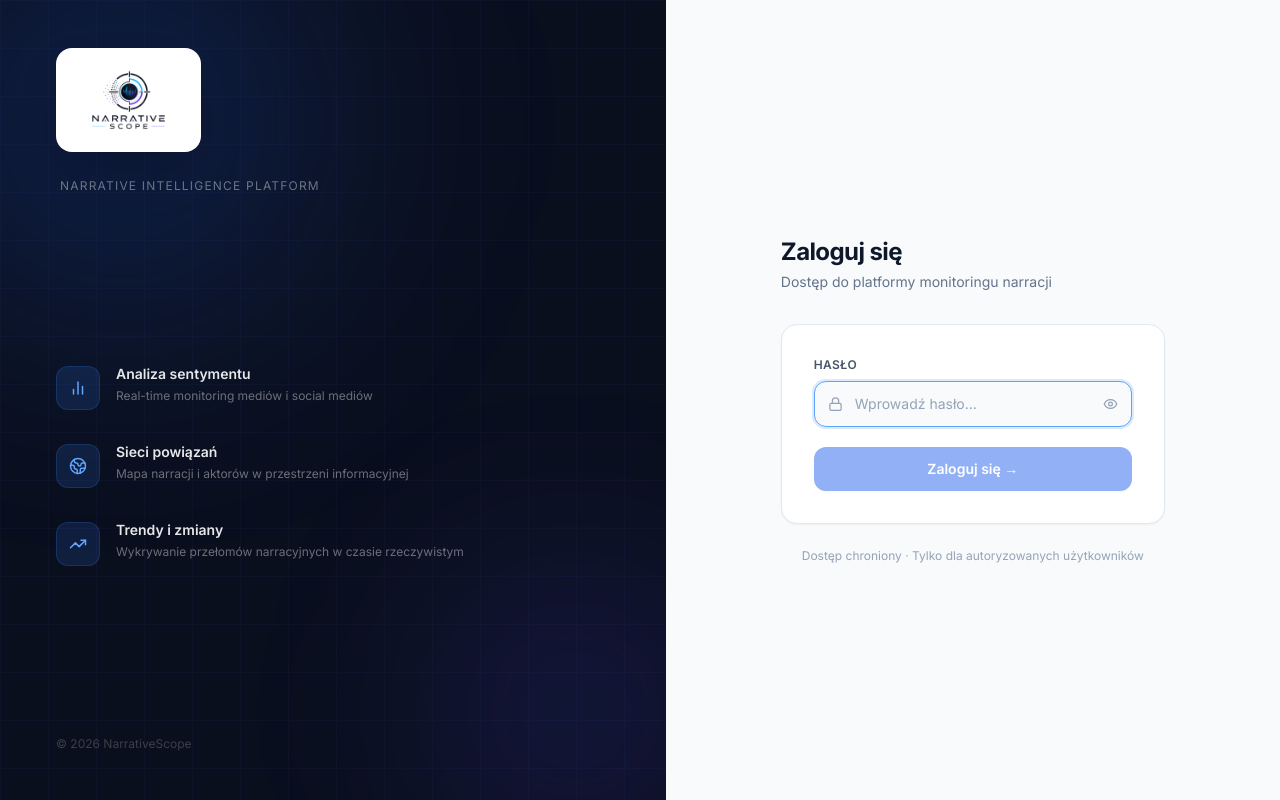
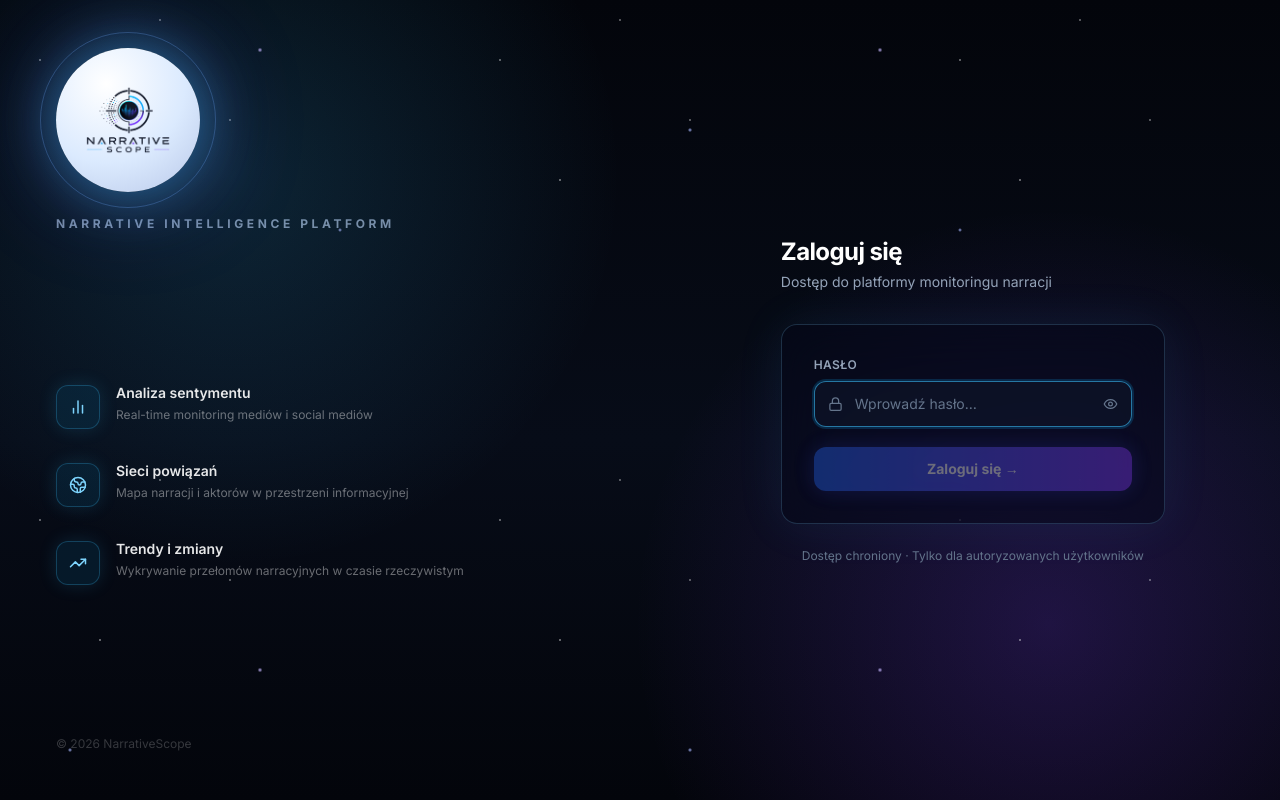
Before and after one commit to PoliticalDarkMatter/political-dark-matter, a Next.js app: page /login in a window 1280 px wide. Built offline with nearby package versions, Linux system fonts and the light colour scheme.

Commit message:
Redesign strony logowania Narrative Scope: kosmiczne tlo spojne z hubem, logo jako swiecaca planeta zamiast bialego prostokata, szklana ciemna karta logowania z animowanym CTA

```diff
--- a/app/login/page.tsx
+++ b/app/login/page.tsx
@@ -37,31 +37,33 @@ export default function LoginPage() {
   }
 
   return (
-    <div className="min-h-screen flex">
-      {/* ── Left panel ── */}
-      <div className="hidden lg:flex flex-col justify-between w-[52%] bg-[#0a0f1e] px-14 py-12 relative overflow-hidden">
-        {/* Grid */}
-        <div className="absolute inset-0 opacity-[0.04]"
-          style={{ backgroundImage: "linear-gradient(#6b7eff 1px,transparent 1px),linear-gradient(90deg,#6b7eff 1px,transparent 1px)", backgroundSize: "48px 48px" }} />
-        {/* Glow orbs */}
-        <div className="absolute top-[-80px] left-[-80px] w-[400px] h-[400px] rounded-full bg-blue-600/20 blur-[120px] pointer-events-none" />
-        <div className="absolute bottom-[-60px] right-[-60px] w-[300px] h-[300px] rounded-full bg-indigo-600/15 blur-[90px] pointer-events-none" />
+    <div className="relative min-h-screen flex overflow-hidden bg-[#05070d] text-white">
+      {/* Tło kosmiczne — spójne z hubem: mgławice + trzy warstwy gwiazd */}
+      <div className="absolute inset-0 bg-[radial-gradient(circle_at_18%_22%,rgba(56,189,248,0.16),transparent_32%),radial-gradient(circle_at_82%_78%,rgba(124,58,237,0.22),transparent_34%),linear-gradient(180deg,#03050b_0%,#070c18_55%,#03050b_100%)]" />
+      <div className="pointer-events-none absolute inset-0 opacity-50 [background-image:radial-gradient(0.6px_0.6px_at_15px_25px,#fff,transparent),radial-gradient(0.6px_0.6px_at_75px_95px,#fff,transparent),radial-gradient(0.6px_0.6px_at_130px_45px,#fff,transparent),radial-gradient(0.6px_0.6px_at_190px_150px,#fff,transparent),radial-gradient(0.6px_0.6px_at_250px_70px,#fff,transparent)] [background-size:340px_340px]" />
+      <div className="pointer-events-none absolute inset-0 opacity-70 [background-image:radial-gradient(1.4px_1.4px_at_40px_60px,#fff,transparent),radial-gradient(1.3px_1.3px_at_160px_20px,#fff,transparent),radial-gradient(1.5px_1.5px_at_100px_180px,#fff,transparent),radial-gradient(1.3px_1.3px_at_230px_120px,#fff,transparent)] [background-size:460px_460px]" />
+      <div className="pointer-events-none absolute inset-0 opacity-90 [background-image:radial-gradient(2.2px_2.2px_at_70px_130px,#a5b4fc,transparent),radial-gradient(2.4px_2.4px_at_260px_50px,#c4b5fd,transparent),radial-gradient(2px_2px_at_340px_230px,#a5b4fc,transparent)] [background-size:620px_620px]" />
 
-        {/* Logo — duże, białe tło */}
-        <div className="relative z-10">
-          <div className="inline-block bg-white rounded-2xl px-8 py-5 shadow-2xl">
-            <Image src="/logo.png" alt="NarrativeScope" width={200} height={158} className="h-16 w-auto object-contain" priority />
+      {/* ── Panel lewy — planeta modułu, nazwa, cechy ── */}
+      <div className="relative z-10 hidden lg:flex flex-col justify-between w-[52%] px-14 py-12">
+        {/* Planeta Narrative Scope — dokładnie ta sama stylistyka co orby na hubie */}
+        <div>
+          <div className="relative inline-flex h-36 w-36 items-center justify-center rounded-full bg-[radial-gradient(circle_at_35%_25%,#ffffff,#dbeafe_55%,#b8c7e8)] ring-2 ring-sky-300/80"
+            style={{ boxShadow: "0 0 60px rgba(56,189,248,.55), 0 0 110px rgba(124,58,237,.3)" }}>
+            <div className="pdm-login-ping absolute -inset-4 rounded-full border border-sky-400/30" />
+            <div className="pdm-login-ping absolute -inset-4 rounded-full border border-violet-400/25" style={{ animationDelay: "1.4s" }} />
+            <Image src="/logos/narrative-scope.png" alt="NarrativeScope" width={110} height={110} className="h-[92px] w-[92px] object-contain" priority />
           </div>
-          <p className="text-white/40 text-xs tracking-widest uppercase mt-5 ml-1">Narrative Intelligence Platform</p>
+          <p className="text-blue-200/60 text-xs font-bold tracking-[0.3em] uppercase mt-6">Narrative Intelligence Platform</p>
         </div>
 
         {/* Feature list */}
-        <div className="relative z-10 space-y-8">
+        <div className="space-y-8">
           {FEATURES.map(function ({ icon: Icon, label, desc }) {
             return (
               <div key={label} className="flex items-start gap-4">
-                <div className="w-11 h-11 rounded-xl bg-blue-500/15 border border-blue-500/20 flex items-center justify-center shrink-0 mt-0.5">
-                  <Icon size={18} className="text-blue-400" />
+                <div className="w-11 h-11 rounded-xl bg-sky-500/10 border border-sky-400/25 flex items-center justify-center shrink-0 mt-0.5 shadow-[0_0_18px_rgba(56,189,248,0.15)]">
+                  <Icon size={18} className="text-sky-300" />
                 </div>
                 <div>
                   <p className="text-white/90 text-sm font-semibold">{label}</p>
@@ -72,30 +74,31 @@ export default function LoginPage() {
           })}
         </div>
 
-        <p className="relative z-10 text-white/20 text-xs">© 2026 NarrativeScope</p>
+        <p className="text-white/20 text-xs">© 2026 NarrativeScope</p>
       </div>
 
-      {/* ── Right panel ── */}
-      <div className="flex-1 flex flex-col items-center justify-center bg-slate-50 px-6 py-12">
-        {/* Mobile logo — duże */}
+      {/* ── Panel prawy — logowanie, szklana karta ── */}
+      <div className="relative z-10 flex-1 flex flex-col items-center justify-center px-6 py-12">
+        {/* Planeta — wersja mobilna */}
         <div className="flex lg:hidden mb-10">
-          <div className="bg-white border border-slate-200 shadow-md rounded-2xl px-7 py-4">
-            <Image src="/logo.png" alt="NarrativeScope" width={200} height={158} className="h-14 w-auto object-contain" priority />
+          <div className="relative flex h-24 w-24 items-center justify-center rounded-full bg-[radial-gradient(circle_at_35%_25%,#ffffff,#dbeafe_55%,#b8c7e8)] ring-2 ring-sky-300/80"
+            style={{ boxShadow: "0 0 40px rgba(56,189,248,.5)" }}>
+            <Image src="/logos/narrative-scope.png" alt="NarrativeScope" width={80} height={80} className="h-[62px] w-[62px] object-contain" priority />
           </div>
         </div>
 
         <div className="w-full max-w-sm">
-          <div className="mb-8">
-            <h1 className="text-2xl font-bold text-slate-900 tracking-tight">Zaloguj się</h1>
-            <p className="text-slate-500 text-sm mt-1">Dostęp do platformy monitoringu narracji</p>
+          <div className="mb-8 text-center lg:text-left">
+            <h1 className="text-2xl font-bold text-white tracking-tight">Zaloguj się</h1>
+            <p className="text-slate-400 text-sm mt-1">Dostęp do platformy monitoringu narracji</p>
           </div>
 
-          <div className="bg-white border border-slate-200 rounded-2xl p-8 shadow-sm">
+          <div className="rounded-2xl border border-sky-300/20 bg-slate-950/50 p-8 shadow-[0_0_50px_rgba(56,189,248,0.08)] backdrop-blur-xl">
             <form onSubmit={handleSubmit} className="space-y-5">
               <div>
-                <label className="block text-xs font-semibold text-slate-600 mb-2 uppercase tracking-wide">Hasło</label>
+                <label className="block text-xs font-semibold text-slate-400 mb-2 uppercase tracking-wide">Hasło</label>
                 <div className="relative">
-                  <div className="absolute left-3.5 top-1/2 -translate-y-1/2 text-slate-400">
+                  <div className="absolute left-3.5 top-1/2 -translate-y-1/2 text-slate-500">
                     <Lock size={15} />
                   </div>
                   <input
@@ -104,18 +107,18 @@ export default function LoginPage() {
                     onChange={function (e) { setPassword(e.target.value); }}
                     placeholder="Wprowadź hasło…"
                     autoFocus
-                    className="w-full bg-slate-50 border border-slate-200 rounded-xl pl-10 pr-10 py-3 text-sm text-slate-900 placeholder:text-slate-400 outline-none focus:border-blue-400 focus:ring-2 focus:ring-blue-100 transition-all"
+                    className="w-full bg-slate-900/60 border border-slate-700/60 rounded-xl pl-10 pr-10 py-3 text-sm text-white placeholder:text-slate-500 outline-none focus:border-sky-400/60 focus:ring-2 focus:ring-sky-500/20 transition-all"
                   />
                   <button type="button" onClick={function () { setShow(function (s) { return !s; }); }}
-                    className="absolute right-3.5 top-1/2 -translate-y-1/2 text-slate-400 hover:text-slate-600 transition-colors">
+                    className="absolute right-3.5 top-1/2 -translate-y-1/2 text-slate-500 hover:text-slate-300 transition-colors">
                     {show ? <EyeOff size={15} /> : <Eye size={15} />}
                   </button>
                 </div>
-                {error && <p className="mt-2 text-xs text-red-500">⚠ {error}</p>}
+                {error && <p className="mt-2 text-xs text-red-400">⚠ {error}</p>}
               </div>
 
               <button type="submit" disabled={loading || !password}
-                className="w-full flex items-center justify-center gap-2 bg-blue-600 hover:bg-blue-700 disabled:opacity-50 disabled:cursor-not-allowed text-white text-sm font-semibold py-3 rounded-xl transition-colors shadow-sm">
+                className="pdm-login-cta w-full flex items-center justify-center gap-2 rounded-xl bg-gradient-to-r from-blue-600 to-violet-600 disabled:opacity-40 disabled:cursor-not-allowed py-3 text-sm font-bold text-white ring-1 ring-white/20 transition hover:scale-[1.01]">
                 {loading
                   ? <><Loader2 size={15} className="animate-spin" /> Weryfikacja…</>
                   : "Zaloguj się →"}
@@ -123,9 +126,27 @@ export default function LoginPage() {
             </form>
           </div>
 
-          <p className="text-center text-xs text-slate-400 mt-6">Dostęp chroniony · Tylko dla autoryzowanych użytkowników</p>
+          <p className="text-center text-xs text-slate-500 mt-6">Dostęp chroniony · Tylko dla autoryzowanych użytkowników</p>
         </div>
       </div>
+
+      <style>{`
+        .pdm-login-ping {
+          animation: pdm-login-ping 3.4s ease-out infinite;
+          animation-fill-mode: both;
+        }
+        @keyframes pdm-login-ping {
+          0% { transform: scale(1); opacity: 0.55; }
+          100% { transform: scale(1.35); opacity: 0; }
+        }
+        .pdm-login-cta {
+          animation: pdm-login-cta 3s ease-in-out infinite;
+        }
+        @keyframes pdm-login-cta {
+          0%, 100% { box-shadow: 0 0 18px rgba(37,99,235,0.4); }
+          50% { box-shadow: 0 0 32px rgba(124,58,237,0.65); }
+        }
+      `}</style>
     </div>
   );
 }
```
